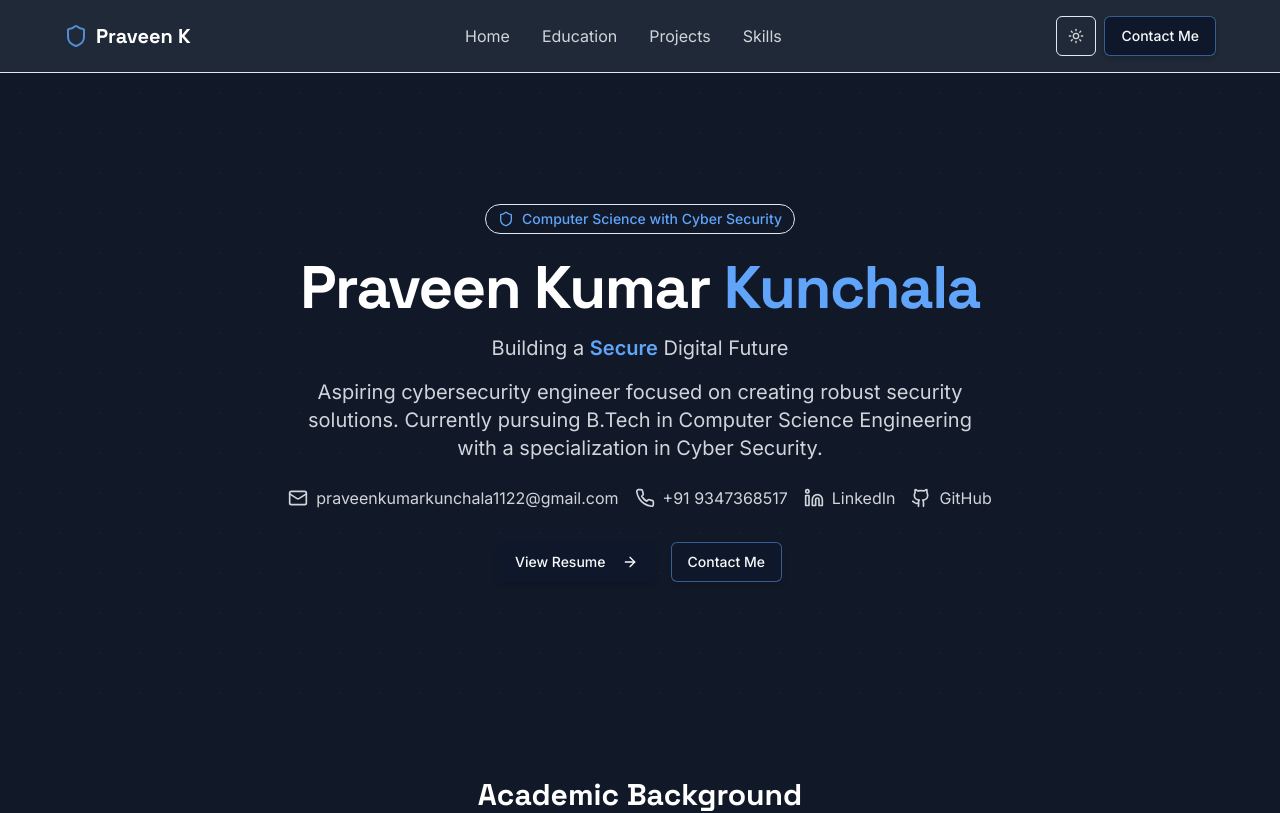
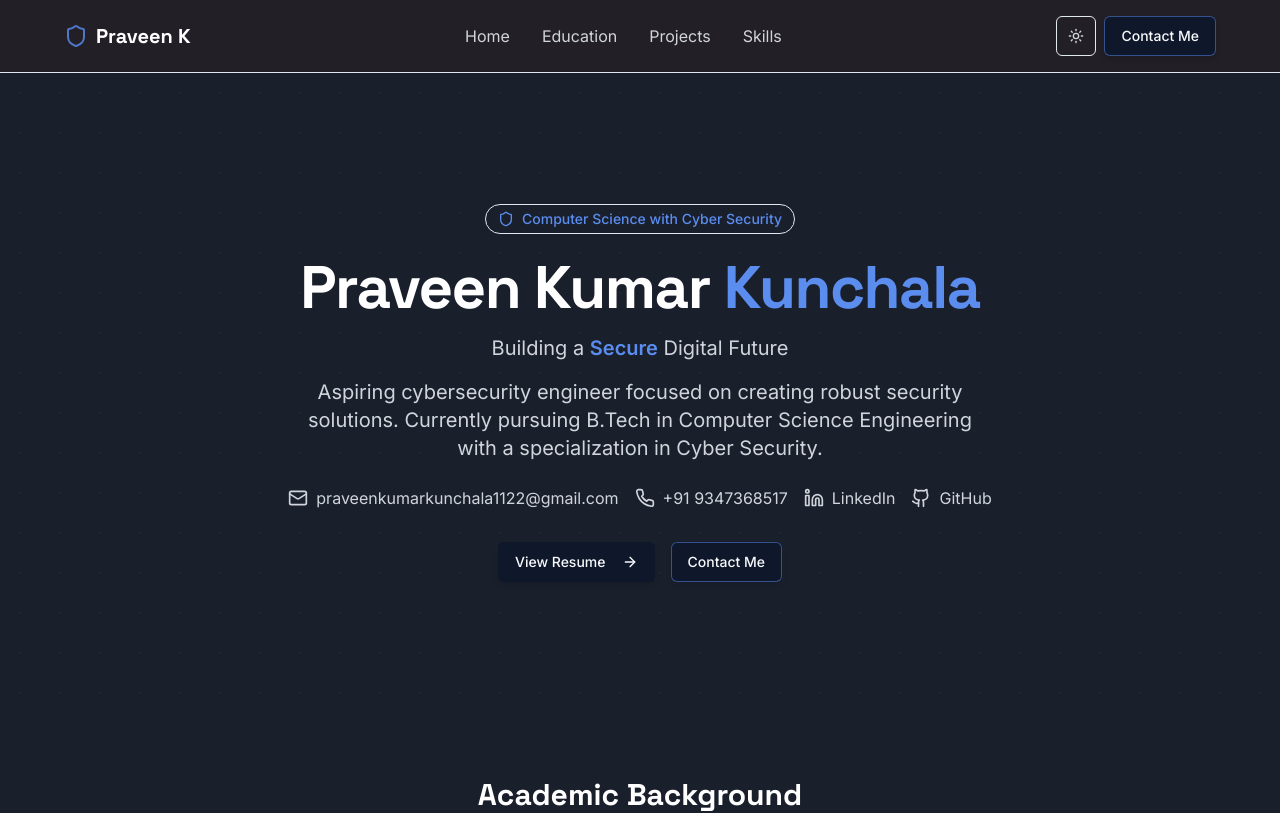
Before and after one commit to praveenkumarkunchala2005/cyber-pathway-showcase, a React (Vite) app: page / in a window 1280 px wide. Shown: the top 813 px of the page. Built offline with nearby package versions, Linux system fonts and the light colour scheme.

Commit message:
Fix: Apply anime theme to card background
Refactor card styling to use an anime theme.

```diff
--- a/src/components/Skills.tsx
+++ b/src/components/Skills.tsx
@@ -19,7 +19,7 @@ const SkillCategory = ({ title, skills, icon }: { title: string; skills: string;
 
 const Achievement = ({ title, date }: { title: string; date: string }) => {
   return (
-    <div className="flex items-start space-x-3 p-4 border border-cyber-light/30 rounded-md bg-cyber/80">
+    <div className="flex items-start space-x-3 p-4 border border-cyber-light/30 rounded-md bg-gradient-to-br from-cyber-default to-cyber-dark">
       <Award className="h-5 w-5 text-cyber-glow mt-0.5 flex-shrink-0" />
       <div>
         <p className="text-gray-200">{title}</p>
--- a/src/index.css
+++ b/src/index.css
@@ -48,29 +48,29 @@
   }
 
   :root {
-    /* Dark mode - updated for web dev feel */
-    --cyber-dark: #111827;
-    --cyber-default: #1f2937;
-    --cyber-light: #374151;
-    --cyber-accent: #3b82f6;
-    --cyber-glow: #60a5fa;
-    --cyber-light-40: rgba(55, 65, 81, 0.4);
-    --cyber-light-70: rgba(55, 65, 81, 0.7);
-    --cyber-light-80: rgba(55, 65, 81, 0.8);
-    --cyber-glow-5: rgba(96, 165, 250, 0.05);
-    --cyber-glow-10: rgba(96, 165, 250, 0.1);
-    --cyber-glow-20: rgba(96, 165, 250, 0.2);
-    --cyber-glow-50: rgba(96, 165, 250, 0.5);
-    --cyber-accent-20: rgba(59, 130, 246, 0.2);
-    --cyber-accent-40: rgba(59, 130, 246, 0.4);
+    /* Dark mode - updated for web dev and Classroom of the Elite theme */
+    --cyber-dark: #1A1F2C;
+    --cyber-default: #221F26;
+    --cyber-light: #2D3748;
+    --cyber-accent: #3E5FBA;
+    --cyber-glow: #5B8DEF;
+    --cyber-light-40: rgba(45, 55, 72, 0.4);
+    --cyber-light-70: rgba(45, 55, 72, 0.7);
+    --cyber-light-80: rgba(45, 55, 72, 0.8);
+    --cyber-glow-5: rgba(91, 141, 239, 0.05);
+    --cyber-glow-10: rgba(91, 141, 239, 0.1);
+    --cyber-glow-20: rgba(91, 141, 239, 0.2);
+    --cyber-glow-50: rgba(91, 141, 239, 0.5);
+    --cyber-accent-20: rgba(62, 95, 186, 0.2);
+    --cyber-accent-40: rgba(62, 95, 186, 0.4);
   }
 
   .light-mode {
-    /* Light mode - improved with better colors */
+    /* Light mode - improved for Classroom of the Elite */
     --cyber-dark: #f8fafc;
     --cyber-default: #f1f5f9;
     --cyber-light: #e2e8f0;
-    --cyber-accent: #3b82f6;
+    --cyber-accent: #3E5FBA;
     --cyber-glow: #2563eb;
     --cyber-light-40: rgba(226, 232, 240, 0.4);
     --cyber-light-70: rgba(226, 232, 240, 0.7);
@@ -79,8 +79,8 @@
     --cyber-glow-10: rgba(37, 99, 235, 0.1);
     --cyber-glow-20: rgba(37, 99, 235, 0.2);
     --cyber-glow-50: rgba(37, 99, 235, 0.5);
-    --cyber-accent-20: rgba(59, 130, 246, 0.2);
-    --cyber-accent-40: rgba(59, 130, 246, 0.4);
+    --cyber-accent-20: rgba(62, 95, 186, 0.2);
+    --cyber-accent-40: rgba(62, 95, 186, 0.4);
   }
 
   * {
@@ -109,14 +109,19 @@
 @layer components {
   .cyber-card {
     @apply bg-cyber border border-[var(--cyber-light-40)] rounded-lg overflow-hidden relative transition-colors duration-300 flex flex-col h-full;
+    background-image: linear-gradient(to bottom right, var(--cyber-default), var(--cyber-dark));
+    box-shadow: 0 4px 20px rgba(0, 0, 0, 0.2);
   }
 
   .cyber-card::after {
-    @apply content-[''] absolute top-0 left-0 w-full h-full bg-gradient-to-br from-[var(--cyber-glow-5)] to-transparent opacity-30 pointer-events-none;
+    @apply content-[''] absolute top-0 left-0 w-full h-full opacity-30 pointer-events-none;
+    background: linear-gradient(135deg, var(--cyber-glow-10) 0%, transparent 50%, var(--cyber-accent-20) 100%);
+    border-radius: inherit;
   }
 
   .light-mode .cyber-card {
     @apply border-[var(--cyber-light-70)] shadow-md;
+    background-image: linear-gradient(to bottom right, #f8fafc, #e2e8f0);
   }
 
   .cyber-highlight {
```
